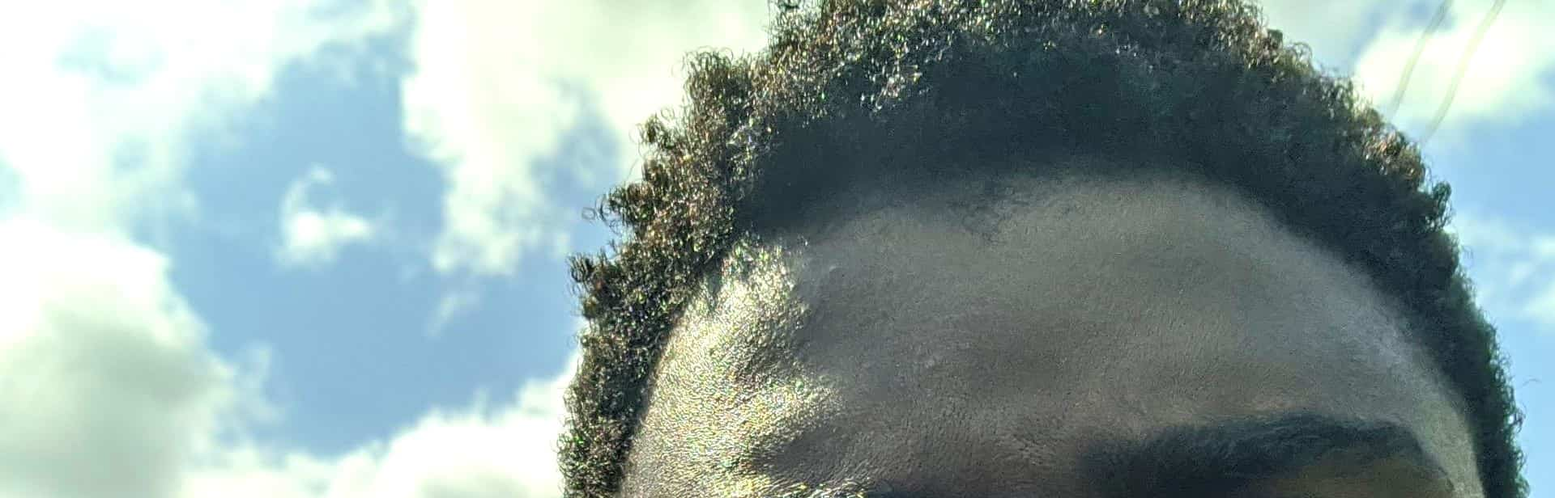
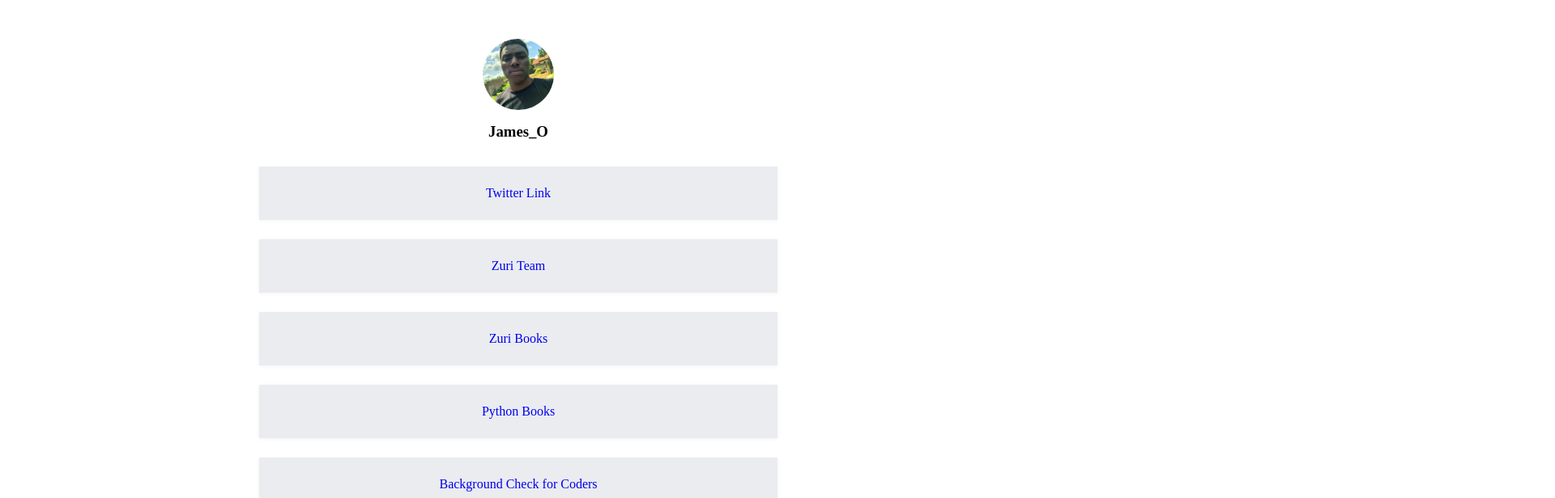
Before and after one commit to jaydhales/linktree-clone, a React (Vite) app: page / in a window 1280 px wide. Shown: the top 616 px of the page at 81% size, 1920 px wide, since content can reach past the window. Built offline with nearby package versions, Linux system fonts and the light colour scheme.

Commit message:
Added links to Main

```diff
--- a/src/App.css
+++ b/src/App.css
@@ -0,0 +1,40 @@
+.hidden {
+  display: none;
+}
+
+#profile__img {
+  width: 88px;
+  border-radius: 50%;
+}
+
+body {
+  padding: 1rem;
+}
+
+header {
+  display: grid;
+  place-content: center;
+  text-align: center;
+  margin: 2rem;
+  gap: 1rem;
+}
+
+section {
+  display: grid;
+  place-content: center;
+  gap: 1.5rem;
+}
+
+.btn {
+  background: #eaecf0;
+  filter: drop-shadow(0px 1px 2px rgba(16, 24, 40, 0.05));
+  padding: 1.5rem;
+  width: 90vw;
+  text-align: center;
+}
+
+@media (min-width: 700px) {
+  .btn {
+    width: 50vw;
+  }
+}
--- a/src/Components/Main.jsx
+++ b/src/Components/Main.jsx
@@ -1,5 +1,5 @@
 const Main = () => {
-  const links = [
+  const linkData = [
     {
       id: "btn__twitter",
       text: "Twitter Link",
@@ -31,7 +31,15 @@ const Main = () => {
       href: "https://books.zuri.team/design-rules",
     },
   ];
-  return <section></section>;
+  return (
+    <section>
+      {linkData.map(({ id, text, href }) => (
+        <a href={href} id={id} className="btn">
+          {text}
+        </a>
+      ))}
+    </section>
+  );
 };
 
 export default Main;
```
